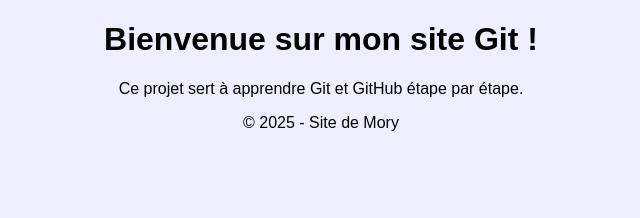
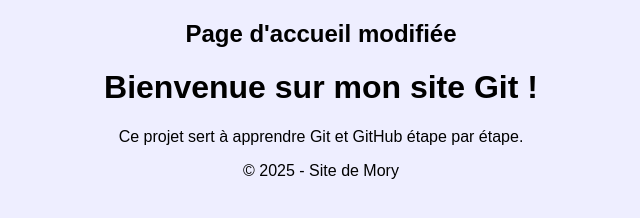
Before and after one commit to kabamory2017/site-html-css, a plain HTML site: page index.html in a window 1280 px wide. Shown: the whole page, without its empty margins (319-959 px from the left). Drawn offline with Linux system fonts and the light colour scheme.

Commit message:
Ajout du header dans dev

```diff
--- a/index.html
+++ b/index.html
@@ -6,6 +6,9 @@
   <link rel="stylesheet" href="style.css">
 </head>
 <body>
+<header>
+  <h2>Page d'accueil modifiée</h2>
+</header>
   <h1>Bienvenue sur mon site Git !</h1>
   <p>Ce projet sert à apprendre Git et GitHub étape par étape.</p>
   <footer>
```
